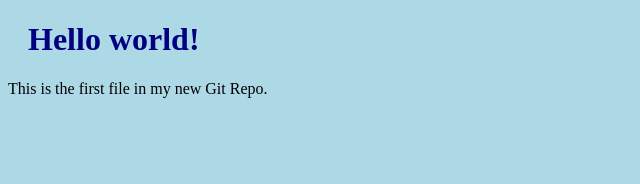
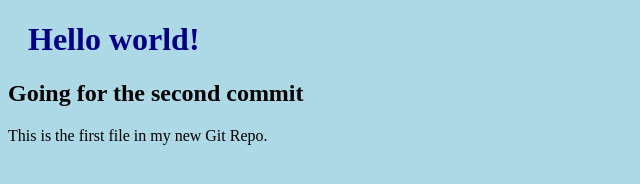
Before and after one commit to avinashgautam-AGL/Learning, a plain HTML site: page index.html in a window 1280 px wide. Shown: the whole page, without its empty margins (0-640 px from the left). Drawn offline with Linux system fonts and the light colour scheme.

Commit message:
second commit

```diff
--- a/index.html
+++ b/index.html
@@ -7,6 +7,7 @@
 <body>
 
 <h1>Hello world!</h1>
+<h2>Going for the second commit</h2>
 <p>This is the first file in my new Git Repo.</p>
 
 </body>
```
